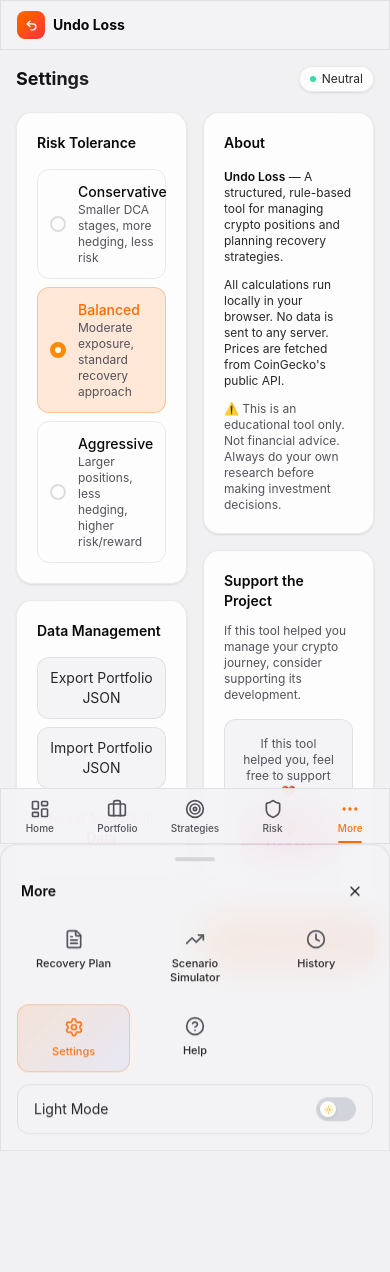
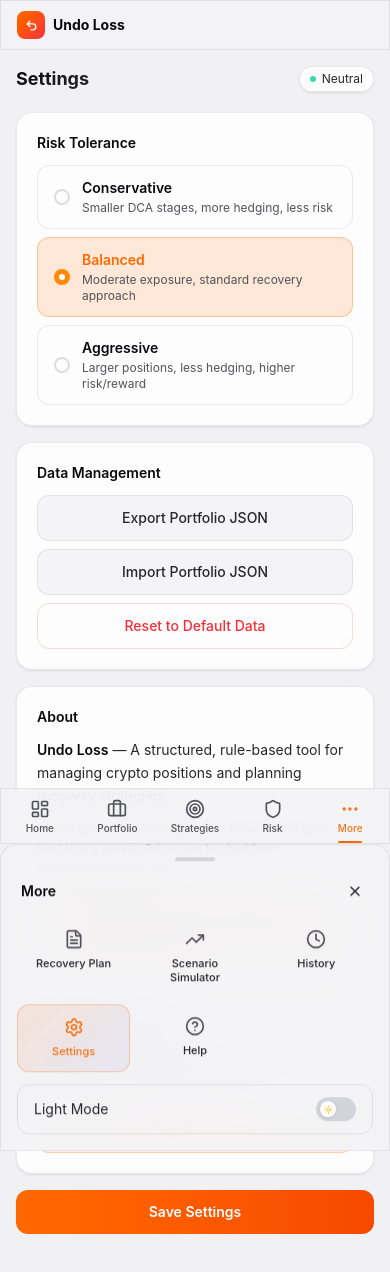
Before and after one commit to Claudecode31st/undoloss, a Next.js app: page /settings in a window 390 px wide. Shown: the top 1272 px of the page. Before the commit the page ends 1060 px from the top, so only its background shows below. Built offline with nearby package versions, Linux system fonts and the light colour scheme.

Commit message:
Fix Settings & Help mobile layout: single column, accordion FAQ, clean donate section

```diff
--- a/app/(app)/help/page.tsx
+++ b/app/(app)/help/page.tsx
@@ -1,3 +1,6 @@
+'use client';
+import { useState } from 'react';
+import { ChevronDown } from 'lucide-react';
 import Header from '@/components/layout/Header';
 import GlassCard from '@/components/ui/GlassCard';
 
@@ -6,17 +9,46 @@
   { q: 'What is Delta-Neutral Hedging?', a: 'Delta-neutral hedging simulates holding a short position (e.g., via futures or options) equal to a percentage of your long exposure. It reduces directional risk and creates a "freeze zone" where your portfolio value is less affected by price moves.' },
   { q: 'What is the Portfolio Freeze Zone?', a: 'When your hedge ratio is ≥50%, the system considers your portfolio in a "freeze zone" — volatility impact is reduced because your long and short exposures partially offset each other.' },
   { q: 'How does DCA Recovery work?', a: 'DCA (Dollar Cost Averaging) Recovery suggests staged buy-in levels below current price to lower your average entry price. The stages are calculated based on your risk tolerance (conservative/balanced/aggressive).' },
-  { q: 'Is my data private?', a: 'Yes. All data is stored locally in your browser\'s localStorage. Nothing is sent to any server except for CoinGecko price fetches.' },
+  { q: 'Is my data private?', a: "Yes. All data is stored locally in your browser's localStorage. Nothing is sent to any server except for CoinGecko price fetches." },
   { q: 'How do I import/export my portfolio?', a: 'Go to Portfolio or Settings page. Use Export JSON to save your data, and Import JSON to restore it.' },
-  { q: 'What is the Risk Score?', a: 'The risk score (0-100) is calculated from three factors: drawdown severity (0-40 pts), concentration risk (0-35 pts), and diversification (0-25 pts). Higher = more risk.' },
+  { q: 'What is the Risk Score?', a: 'The risk score (0–100) is calculated from three factors: drawdown severity (0–40 pts), concentration risk (0–35 pts), and diversification (0–25 pts). Higher = more risk.' },
   { q: 'Is this financial advice?', a: 'No. This is an educational tool for structured decision support. Always consult a qualified financial advisor before making investment decisions.' },
 ];
+
+function FaqItem({ q, a }: { q: string; a: string }) {
+  const [open, setOpen] = useState(false);
+  return (
+    <button
+      onClick={() => setOpen((v) => !v)}
+      className="w-full text-left px-4 py-3.5 transition-all"
+      style={{ borderBottom: '1px solid var(--border)' }}>
+      <div className="flex items-center justify-between gap-3">
+        <span className="text-sm font-semibold t-1">{q}</span>
+        <ChevronDown size={15} className={`t-3 flex-shrink-0 transition-transform duration-200 ${open ? 'rotate-180' : ''}`} />
+      </div>
+      {open && (
+        <p className="text-xs t-2 leading-relaxed mt-2 text-left">{a}</p>
+      )}
+    </button>
+  );
+}
 
 export default function HelpPage() {
   return (
     <>
       <Header title="Help" subtitle="Frequently asked questions and guidance" />
-      <div className="grid grid-cols-2 gap-4">
+
+      {/* Mobile: single accordion card */}
+      <div className="md:hidden">
+        <GlassCard className="overflow-hidden">
+          {faqs.map((item, i) => (
+            <FaqItem key={i} q={item.q} a={item.a} />
+          ))}
+        </GlassCard>
+      </div>
+
+      {/* Desktop: 2-column grid */}
+      <div className="hidden md:grid grid-cols-2 gap-4">
         {faqs.map((item, i) => (
           <GlassCard key={i} className="p-4">
             <h3 className="text-sm font-semibold t-1 mb-2">{item.q}</h3>
--- a/app/(app)/settings/page.tsx
+++ b/app/(app)/settings/page.tsx
@@ -1,6 +1,6 @@
 'use client';
 import { useState, useEffect } from 'react';
-import { Check } from 'lucide-react';
+import { Check, Coffee } from 'lucide-react';
 import Header from '@/components/layout/Header';
 import GlassCard from '@/components/ui/GlassCard';
 import { loadPortfolio, savePortfolio, exportPortfolio, importPortfolio } from '@/lib/storage';
@@ -39,40 +39,44 @@
     <>
       <Header title="Settings" subtitle="Configure your portfolio preferences" lastUpdated={portfolio.lastUpdated} />
 
-      <div className="grid grid-cols-2 gap-4">
+      <div className="grid grid-cols-1 md:grid-cols-2 gap-4">
+        {/* Left column */}
         <div className="space-y-4">
           <GlassCard className="p-5">
-            <h2 className="text-sm font-semibold t-1 mb-4">Risk Tolerance</h2>
+            <h2 className="text-sm font-semibold t-1 mb-3">Risk Tolerance</h2>
             <div className="space-y-2">
-              {riskModes.map(({ mode, label, desc }) => (
+              {riskModes.map(({ mode, label, desc }) => {
+                const active = portfolio.riskMode === mode;
+                return (
                   <button key={mode} onClick={() => setPortfolio((p) => p ? { ...p, riskMode: mode } : p)}
-                  className={`w-full flex items-center gap-3 p-3 rounded-xl border text-left transition-all ${
-                    portfolio.riskMode === mode ? 'bg-orange-500/15 border-orange-500/30' : 'hover:bg-black/5 dark:hover:bg-white/5'
+                    className={`w-full flex items-center gap-3 px-4 py-3 rounded-xl border text-left transition-all ${
+                      active ? 'bg-orange-500/15 border-orange-500/30' : 'hover:bg-black/5 dark:hover:bg-white/5'
                     }`}
-                  style={portfolio.riskMode !== mode ? { borderColor: 'var(--border)' } : undefined}>
+                    style={!active ? { borderColor: 'var(--border)' } : undefined}>
                     <div className={`w-4 h-4 rounded-full border-2 flex-shrink-0 flex items-center justify-center ${
-                    portfolio.riskMode === mode ? 'border-orange-400 bg-orange-400' : ''
-                  }`} style={portfolio.riskMode !== mode ? { borderColor: 'var(--border-strong)' } : undefined}>
-                    {portfolio.riskMode === mode && <div className="w-1.5 h-1.5 rounded-full bg-white" />}
+                      active ? 'border-orange-400 bg-orange-400' : ''
+                    }`} style={!active ? { borderColor: 'var(--border-strong)' } : undefined}>
+                      {active && <div className="w-1.5 h-1.5 rounded-full bg-white" />}
                     </div>
-                  <div>
-                    <div className={`text-sm font-medium ${portfolio.riskMode === mode ? 'text-orange-500' : 't-1'}`}>{label}</div>
-                    <div className="text-xs t-3">{desc}</div>
+                    <div className="flex-1 min-w-0">
+                      <div className={`text-sm font-semibold ${active ? 'text-orange-500' : 't-1'}`}>{label}</div>
+                      <div className="text-xs t-3 mt-0.5">{desc}</div>
                     </div>
                   </button>
-              ))}
+                );
+              })}
             </div>
           </GlassCard>
 
           <GlassCard className="p-5">
-            <h2 className="text-sm font-semibold t-1 mb-4">Data Management</h2>
+            <h2 className="text-sm font-semibold t-1 mb-3">Data Management</h2>
             <div className="space-y-2">
               <button onClick={() => exportPortfolio(portfolio)}
-                className="w-full py-2.5 glass-dark rounded-xl text-sm t-2 hover:t-1 transition-colors"
+                className="w-full py-3 glass-dark rounded-xl text-sm t-2 hover:t-1 transition-colors font-medium"
                 style={{ border: '1px solid var(--border)' }}>
                 Export Portfolio JSON
               </button>
-              <label className="w-full py-2.5 glass-dark rounded-xl text-sm t-2 hover:t-1 cursor-pointer block text-center transition-colors"
+              <label className="w-full py-3 glass-dark rounded-xl text-sm t-2 hover:t-1 cursor-pointer block text-center transition-colors font-medium"
                 style={{ border: '1px solid var(--border)' }}>
                 Import Portfolio JSON
                 <input type="file" accept=".json" className="hidden" onChange={async (e) => {
@@ -83,7 +87,7 @@
                 }} />
               </label>
               <button onClick={handleReset}
-                className="w-full py-2.5 rounded-xl text-sm text-red-500 hover:bg-red-500/5 transition-colors"
+                className="w-full py-3 rounded-xl text-sm text-red-500 font-medium hover:bg-red-500/5 transition-colors"
                 style={{ border: '1px solid rgba(239,68,68,0.2)' }}>
                 Reset to Default Data
               </button>
@@ -91,25 +95,28 @@
           </GlassCard>
         </div>
 
+        {/* Right column */}
         <div className="space-y-4">
           <GlassCard className="p-5">
-            <h2 className="text-sm font-semibold t-1 mb-4">About</h2>
-            <div className="space-y-3 text-xs t-2">
-              <p><span className="t-1 font-semibold">Undo Loss</span> — A structured, rule-based tool for managing crypto positions and planning recovery strategies.</p>
-              <p>All calculations run locally in your browser. No data is sent to any server. Prices are fetched from CoinGecko&apos;s public API.</p>
-              <p className="t-3">⚠️ This is an educational tool only. Not financial advice. Always do your own research before making investment decisions.</p>
+            <h2 className="text-sm font-semibold t-1 mb-3">About</h2>
+            <div className="space-y-3">
+              <p className="text-sm t-2 leading-relaxed"><span className="t-1 font-semibold">Undo Loss</span> — A structured, rule-based tool for managing crypto positions and planning recovery strategies.</p>
+              <p className="text-xs t-3 leading-relaxed">All calculations run locally in your browser. No data is sent to any server. Prices are fetched from CoinGecko&apos;s public API.</p>
+              <div className="flex items-start gap-2 px-3 py-2.5 rounded-xl bg-amber-500/10 border border-amber-500/20">
+                <span className="text-amber-500 text-sm flex-shrink-0 mt-0.5">⚠</span>
+                <p className="text-xs text-amber-700 dark:text-amber-400 leading-relaxed">Educational tool only. Not financial advice. Always do your own research before making investment decisions.</p>
+              </div>
             </div>
           </GlassCard>
 
           <GlassCard className="p-5">
-            <h2 className="text-sm font-semibold t-1 mb-3">Support the Project</h2>
-            <p className="text-xs t-3 mb-4">If this tool helped you manage your crypto journey, consider supporting its development.</p>
-            <div className="p-4 glass-dark rounded-xl text-center">
-              <p className="text-xs t-3 mb-2">If this tool helped you, feel free to support ❤️</p>
-              <button className="px-6 py-2 rounded-xl bg-gradient-to-r from-pink-600/30 to-rose-600/30 border border-pink-500/30 text-pink-500 text-sm font-medium hover:from-pink-600/40 hover:to-rose-600/40 transition-all">
-                ❤️ Donate
+            <h2 className="text-sm font-semibold t-1 mb-1">Support the Project</h2>
+            <p className="text-xs t-3 mb-4 leading-relaxed">If this tool helped you manage your crypto journey, consider supporting its development.</p>
+            <button className="w-full flex items-center justify-center gap-2 py-3 rounded-xl border text-sm font-semibold transition-all
+              bg-orange-500/10 border-orange-500/25 text-orange-500 hover:bg-orange-500/20">
+              <Coffee size={14} />
+              Buy Me a Coffee
             </button>
-            </div>
           </GlassCard>
 
           <button onClick={handleSave}
```
Lines whose indentation alone changed are shown as unchanged.
